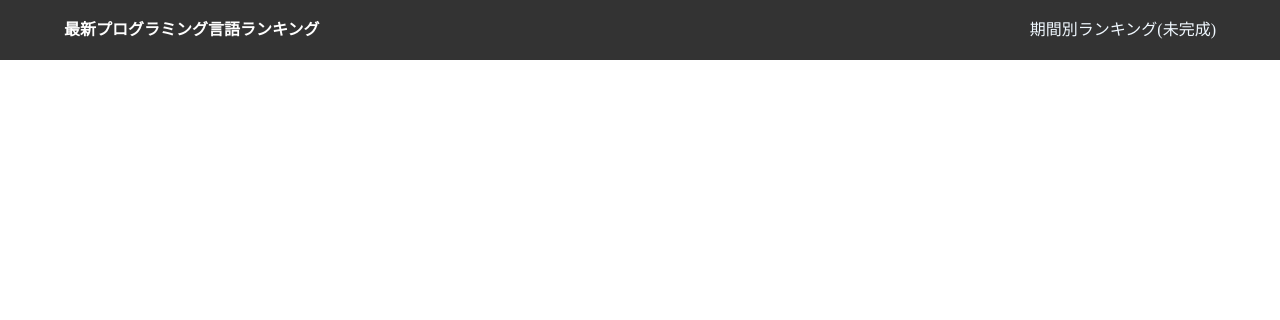
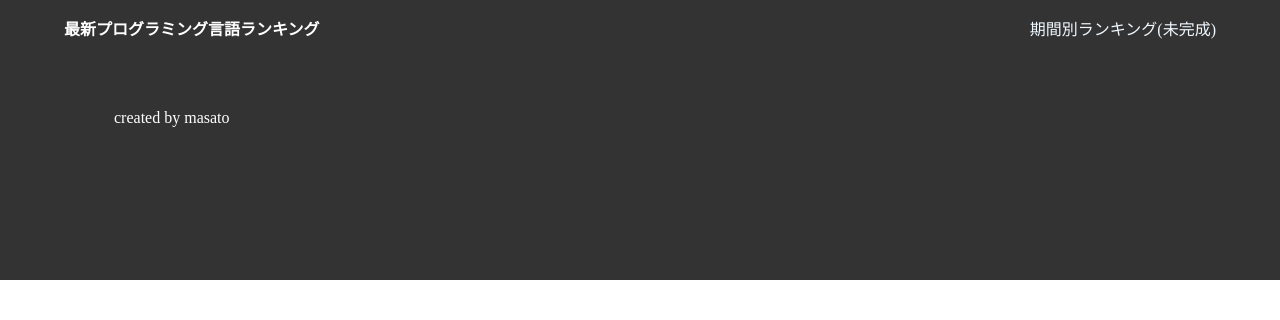
Before and after one commit to masato1230/qiita_app, a Django app: page / in a window 1280 px wide. Shown: the top 320 px of the page. Run offline with Django 3.2, Linux system fonts and the light colour scheme.

Commit message:
create footer

```diff
--- a/qiita/static/css/base.css
+++ b/qiita/static/css/base.css
@@ -33,3 +33,17 @@ a {
   color: aliceblue;
   line-height: 60px;
 }
+
+
+/* footer */
+.footer {
+  background-color: rgba(0, 0, 0, 0.8);
+  height: 120px;
+  position: fixed;
+  width: 100%;
+  padding: 50px;
+}
+
+.footer__name {
+  color: white;
+}
--- a/templates/base.html
+++ b/templates/base.html
@@ -23,10 +23,17 @@
       </nav>
     </div>
   </header>
+  <div class="header__height" style="height: 60px;"></div>
 
 
   {% block content %}
   {% endblock content %}
 
+  <footer class="footer">
+    <div class="container">
+      <a href=""><p class="footer__name">created by masato</p></a>
+    </div>
+  </footer>
+
 </body>
 </html>
```
